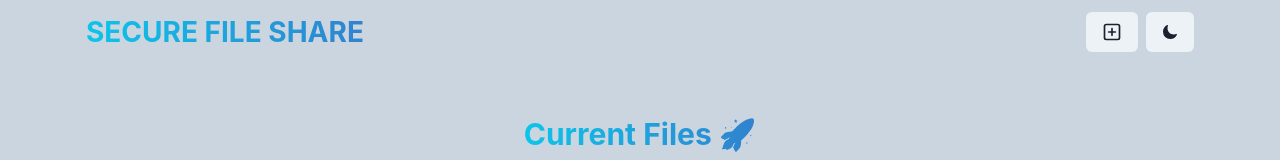
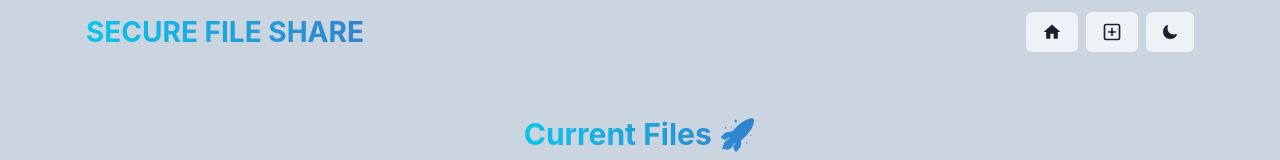
Before and after one commit to PauliusZabinskas/MERN.FYP, a React (Vite) app in the folder frontend/: page / in a window 1280 px wide. Shown: the top 160 px of the page. Built offline with nearby package versions, Linux system fonts and the light colour scheme; no server answers.

Commit message:
enhance Navbar component with home button and improve layout structure

```diff
--- a/frontend/src/components/Navbar.jsx
+++ b/frontend/src/components/Navbar.jsx
@@ -1,9 +1,9 @@
-import { Button, Container, Flex, HStack, Text, useColorMode } from '@chakra-ui/react'
+import { Button, Container, Flex, HStack, Text, useColorMode } from '@chakra-ui/react';
 import { Link } from "react-router-dom";
 import { PlusSquareIcon } from "@chakra-ui/icons";
 import { IoMoon } from "react-icons/io5";
 import { LuSun } from "react-icons/lu";
-
+import { MdHome } from "react-icons/md";
 const Navbar = () => {
     const { colorMode, toggleColorMode } = useColorMode();
 
@@ -30,6 +30,11 @@ const Navbar = () => {
                 </Text>
 
                 <HStack spacing={2} alignItems={"center"}>
+                    <Link to={"/"}>
+                        <Button >
+                            <MdHome fontSize={20} />
+                        </Button>
+                    </Link>
                     <Link to={"/create"}>
                         <Button >
                             <PlusSquareIcon fontSize={20} />
@@ -43,4 +48,5 @@ const Navbar = () => {
         </Container>
     );
 };
+
 export default Navbar;
```
Lines whose indentation alone changed are shown as unchanged.
